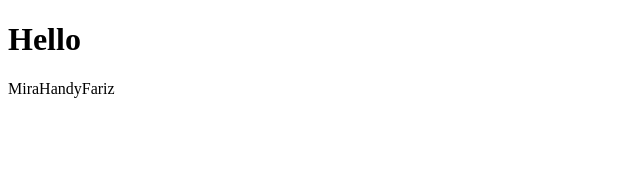
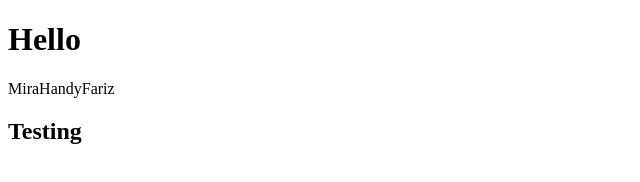
Before and after one commit to fariz0020/mirahandyfariz, a plain HTML site: page index.html in a window 1280 px wide. Shown: the whole page, without its empty margins (0-640 px from the left). Drawn offline with Linux system fonts and the light colour scheme.

Commit message:
hallo_testing

```diff
--- a/index.html
+++ b/index.html
@@ -5,6 +5,8 @@
 	</head>
 	<body>
 		<h1>Hello</h1><p>MiraHandyFariz</p>
+		<h2>Testing</h2>
+
 	</body>
 
 </html>
```
Also changed, not shown: halaman.html (added).
